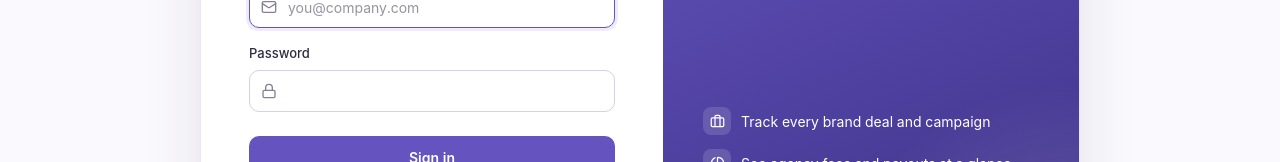
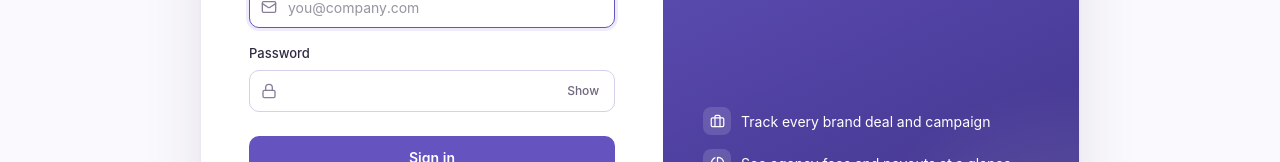
Before and after one commit to Vayras/TCH-Financials, a Next.js app in the folder frontend/: page /login in a window 1280 px wide. Shown: the part 386-548 px from the top of the page. Built offline with nearby package versions, Linux system fonts and the light colour scheme; no server answers.

Commit message:
feat(login): add a show/hide password toggle
Lets people check what they typed before submitting, which cuts down on
failed attempts. The toggle is a real button with aria-pressed and a
descriptive label.

Co-Authored-By: Claude Opus 5.5 <noreply@anthropic.com>

```diff
--- a/frontend/app/login/login.module.css
+++ b/frontend/app/login/login.module.css
@@ -117,6 +117,34 @@
   color: var(--n-fg-muted);
 }
 
+.inputWithAction {
+  padding-right: 64px;
+}
+
+.reveal {
+  position: absolute;
+  right: 6px;
+  height: 30px;
+  padding: 0 10px;
+  border: 0;
+  border-radius: 7px;
+  background: transparent;
+  color: var(--n-fg-muted);
+  font-size: 12px;
+  font-weight: 500;
+  cursor: pointer;
+}
+
+.reveal:hover {
+  background: var(--n-bg-hover);
+  color: var(--n-fg);
+}
+
+.reveal:focus-visible {
+  outline: none;
+  box-shadow: 0 0 0 2px var(--n-accent-soft);
+}
+
 .submit {
   display: inline-flex;
   align-items: center;
--- a/frontend/app/login/page.tsx
+++ b/frontend/app/login/page.tsx
@@ -9,6 +9,7 @@ import styles from './login.module.css';
 export default function LoginPage() {
   const [email, setEmail] = React.useState('');
   const [password, setPassword] = React.useState('');
+  const [showPassword, setShowPassword] = React.useState(false);
   const [error, setError] = React.useState<string | null>(null);
   const [busy, setBusy] = React.useState(false);
 
@@ -78,13 +79,22 @@ export default function LoginPage() {
             <span className={styles.inputWrap}>
               <Icon name="lock" size={16} className={styles.inputIcon} />
               <input
-                type="password"
+                type={showPassword ? 'text' : 'password'}
                 required
                 autoComplete="current-password"
                 value={password}
                 onChange={(e) => setPassword(e.target.value)}
-                className={styles.input}
+                className={`${styles.input} ${styles.inputWithAction}`}
               />
+              <button
+                type="button"
+                className={styles.reveal}
+                onClick={() => setShowPassword((v) => !v)}
+                aria-label={showPassword ? 'Hide password' : 'Show password'}
+                aria-pressed={showPassword}
+              >
+                {showPassword ? 'Hide' : 'Show'}
+              </button>
             </span>
           </label>
 
```
